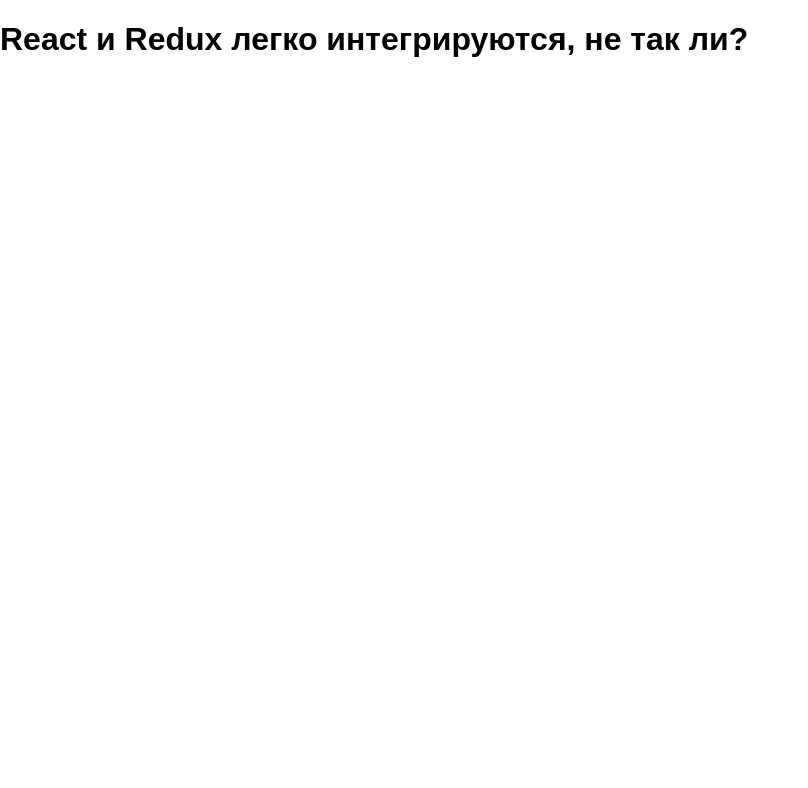
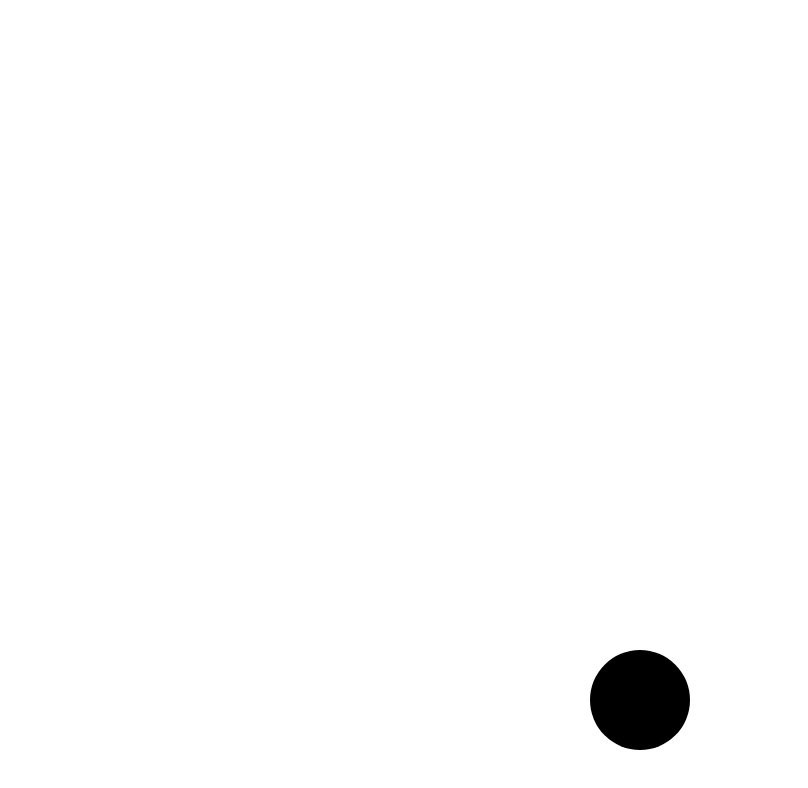
Before and after one commit to VitaliyInshakov/game-aliens, a React (Create React App) app: page / in a window 1280 px wide. Shown: the top 788 px of the page, without its empty margins (0-808 px from the left). Built offline with nearby package versions, Linux system fonts and the light colour scheme.

Commit message:
create canvas

```diff
--- a/src/App.js
+++ b/src/App.js
@@ -1,18 +1,12 @@
 import React, { Component } from 'react';
-import PropTypes from 'prop-types';
+import Canvas from './components/Canvas';
 
 class App extends Component {
   render() {
     return (
-      <div className="App">
-        <h1>{this.props.message}</h1>
-      </div>
+      <Canvas />
     );
   }
 }
 
-App.propTypes = {
-  message: PropTypes.string.isRequired
-}
-
 export default App;
--- /dev/null
+++ b/src/components/Canvas.jsx
@@ -0,0 +1,17 @@
+import React from 'react';
+
+const Canvas = () => {
+  const viewBox = [window.innerWidth / -2, 100 - window.innerHeight, window.innerWidth, window.innerHeight];
+
+  return (
+    <svg
+      id="aliens-canvas"
+      preserveAspectRatio="xMaxYMax none"
+      viewBox={viewBox}
+    >
+      <circle cx={0} cy={0} r={50} />
+    </svg>
+  )
+}
+
+export default Canvas;
--- a/src/index.css
+++ b/src/index.css
@@ -3,3 +3,7 @@
   padding: 0;
   font-family: sans-serif;
 }
+html, body {
+  overflow: hidden;
+  height: 100%;
+}
```
